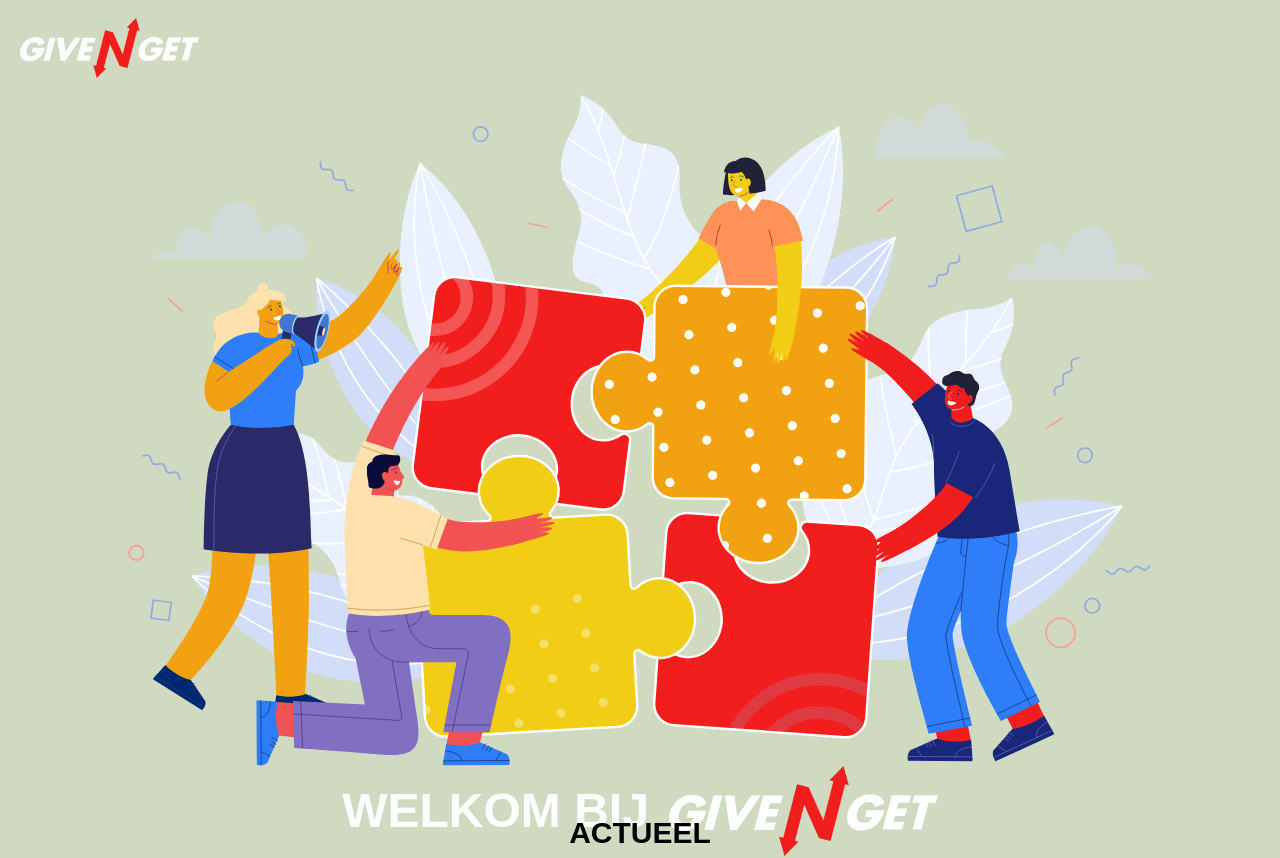
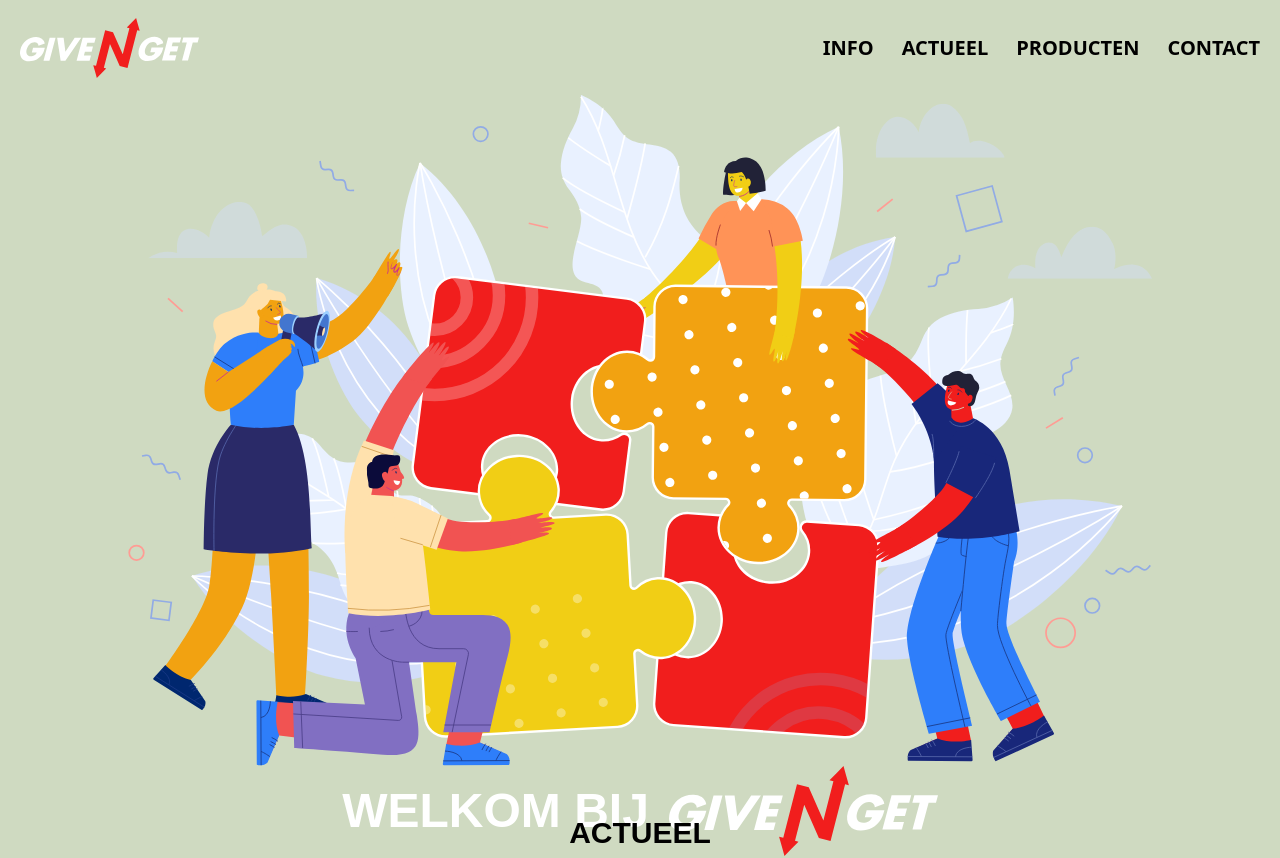
Before and after one commit to C-Andriessen/give-get, a React (Create React App) app in the folder App/client/: page / in a window 1280 px wide. Shown: the top 858 px of the page. Built offline with nearby package versions, Linux system fonts and the light colour scheme.

Commit message:
Added desktop navbar

```diff
--- /dev/null
+++ b/App/client/src/layout/DesktopMenu.js
@@ -0,0 +1,11 @@
+export default function DesktopMenu(props) {
+
+  return (
+    <div className={props.classes}>
+      <h1>Info</h1>
+      <h1>Actueel</h1>
+      <h1>Producten</h1>
+      <h1>Contact</h1>
+    </div>
+  );
+}
--- a/App/client/src/layout/Header.js
+++ b/App/client/src/layout/Header.js
@@ -1,4 +1,5 @@
 import MobileMenu from "./MobileMenu";
+import DesktopMenu from "./DesktopMenu";
 
 import imgLogoFull from "../img/svg/LogoFull.svg";
 
@@ -7,6 +8,7 @@
     <header className="h-[55px] sm:h-[75px] lg:h-[95px] flex items-center justify-between mx-5">
       <img src={imgLogoFull} alt="Logo" className="h-[40px] sm:h-[60px]" />
       <MobileMenu classes="lg:hidden" />
+      <DesktopMenu classes="hidden uppercase font-bold text-xl text-black lg:block lg:flex lg:space-x-7 3xl:space-x-[90px]" />
     </header>
   );
 }
```
